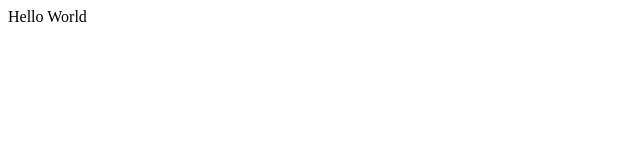
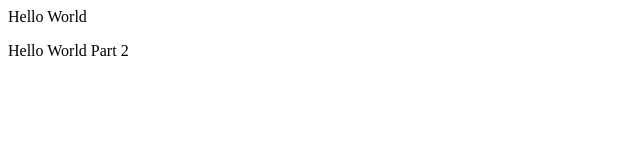
Before and after one commit to Savant-Syntax/astrak-demo, a plain HTML site: page index.html in a window 1280 px wide. Shown: the whole page, without its empty margins (0-640 px from the left). Drawn offline with Linux system fonts and the light colour scheme.

Commit message:
Add 2nd paragraph

```diff
--- a/index.html
+++ b/index.html
@@ -1 +1,2 @@
 <p>Hello World</p>
+<p>Hello World Part 2</p>
```
